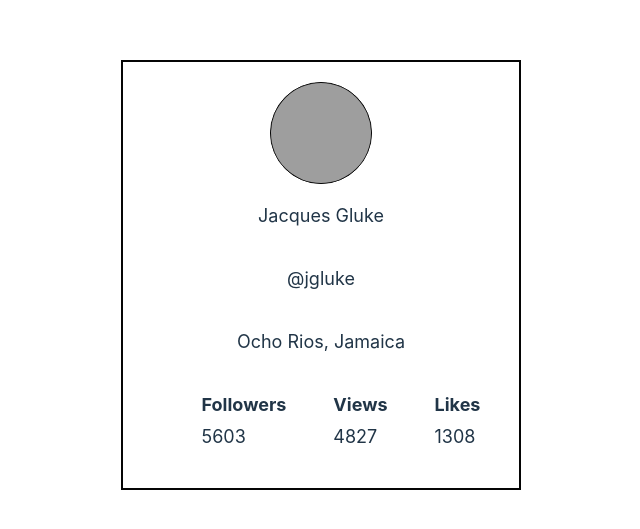
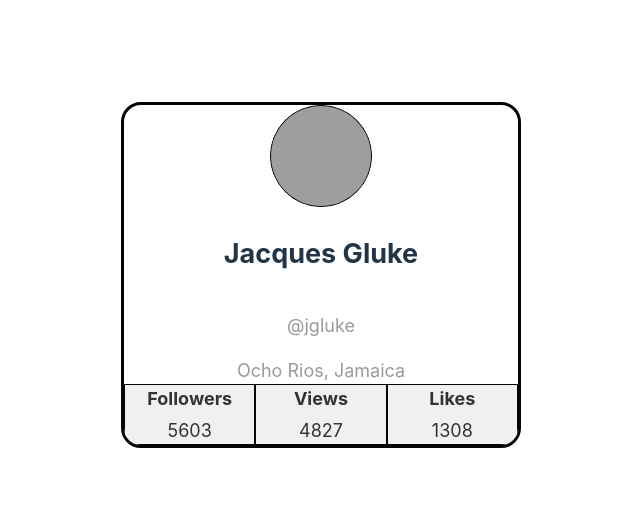
Before and after one commit to SergiiMarch/goit-react-hw-01, a React (Vite) app: page / in a window 1280 px wide. Shown: the part 125-654 px from the top of the page, without its empty margins (319-959 px from the left). Built offline with nearby package versions, Linux system fonts and the light colour scheme; grey boxes are pictures that could not be loaded.

Commit message:
add task 1

```diff
--- a/src/components/Profile/Profile.jsx
+++ b/src/components/Profile/Profile.jsx
@@ -14,20 +14,32 @@ export default function Profile({
       <div className={styles.container}>
         <div className={styles.profileInfo}>
           <img src={avatar} alt="User avatar" className={styles.picture} />
-          <p>{username}</p>
-          <p>@{tag}</p>
-          <p>{location}</p>
+          <p
+            style={{
+              fontWeight: "bold",
+              fontSize: "27px",
+              marginBottom: "20px",
+            }}
+          >
+            {username}
+          </p>
+          <p style={{ color: "rgba(128, 128, 128, 0.8)", marginBottom: "0" }}>
+            @{tag}
+          </p>
+          <p style={{ color: "rgba(128, 128, 128, 0.8)", marginBottom: "0" }}>
+            {location}
+          </p>
         </div>
         <ul className={styles.items}>
-          <li>
+          <li className={styles.item}>
             <span className={styles.label}>Followers</span>
             <span className={styles.value}>{followers}</span>
           </li>
-          <li>
+          <li className={styles.item}>
             <span className={styles.label}>Views</span>
             <span className={styles.value}>{views}</span>
           </li>
-          <li>
+          <li className={styles.item}>
             <span className={styles.label}>Likes</span>
             <span className={styles.value}>{likes}</span>
           </li>
--- a/src/components/Profile/Profile.module.css
+++ b/src/components/Profile/Profile.module.css
@@ -4,20 +4,23 @@
   display: flex;
   justify-content: center;
   align-items: center;
-  height: 100vh;
+  height: 750px;
   width: 100vw; /* Встановлюємо ширину 100% ширини вікна */
   margin: 0;
+  padding: 0;
 }
 
 .container {
-  border: 2px solid rgb(5, 5, 5);
+  border: 3px solid rgb(5, 5, 5);
+  border-radius: 20px;
 
-  padding: 20px;
   font-size: 18px;
   text-align: left;
   max-width: 400px; /* Максимальна ширина картки */
   width: 100%;
+  height: 100hv;
   box-sizing: border-box;
+  overflow: hidden;
 }
 
 .profileInfo {
@@ -36,11 +39,22 @@
 }
 
 .items {
-  list-style-type: none;
-  margin-right: auto;
-  display: flex;
-  justify-content: space-around;
-  gap: 10px;
+  list-style-type: none; /* Видаляє маркери списку */
+  padding: 0;
+  margin: 0;
+  display: flex; /* Розташовує елементи горизонтально */
+  justify-content: space-between; /* Розподіляє простір між елементами */
+}
+
+.item {
+  display: flex; /* Дозволяє вирівнювання тексту всередині */
+  flex-direction: column; /* Розташовує текст вертикально */
+  align-items: center; /* Центрує текст всередині квадратика */
+  justify-content: center; /* Центрує текст по вертикалі */
+  background-color: #f0f0f0; /* Сірий фон */
+  width: 100%;
+  border: 1px solid rgb(5, 5, 5);
+  color: #333; /* Колір тексту */
 }
 
 .label,
@@ -56,3 +70,7 @@
 .value {
   font-weight: normal;
 }
+
+username {
+  font-weight: bold; /* Жирний текст */
+}
```
